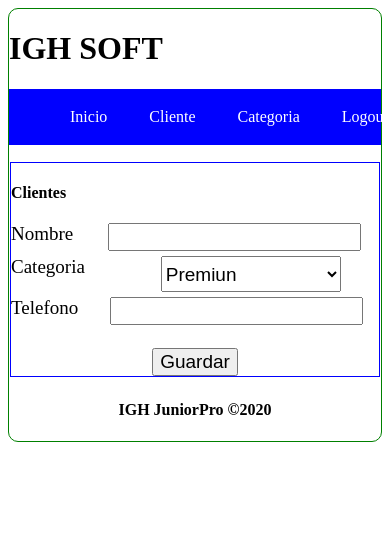
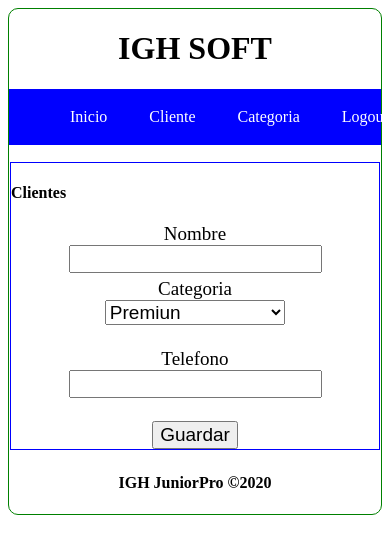
Before and after one commit to ighing20/g2-html5css3, a plain HTML site: page index.html in a window 390 px wide. Shown: the top 554 px of the page. Drawn offline with Linux system fonts and the light colour scheme.

Commit message:
agrego responsive al formulario

```diff
--- a/estilo.css
+++ b/estilo.css
@@ -44,7 +44,6 @@ border: 1px solid #0000;
 
 }
 
-
 nav{
 
     background-color: blue;
@@ -58,7 +57,6 @@ a {
 section{
     display: flex;
     justify-content: center;
-
 }
 
 footer{
@@ -71,7 +69,6 @@ footer{
 ul{
 display: flex;
 justify-content: space-evenly;
-
 }
 
 li{
@@ -111,6 +108,10 @@ form {
     text-align: right;
 }
 
+
+#titulo {
+    text-align: center;
+}
 #titulo:hover{
 
     animation-name: animacion1;
@@ -121,3 +122,15 @@ form {
     to{background-color: green;
     color:blue; }
 }
+
+
+@media (max-width: 600px) {
+    form {
+        display: block;
+    }
+  .formGroup {
+    display: block;
+    text-align: center;
+    }
+
+}
```
Also changed, not shown: index.html (+0 -2 lines).
